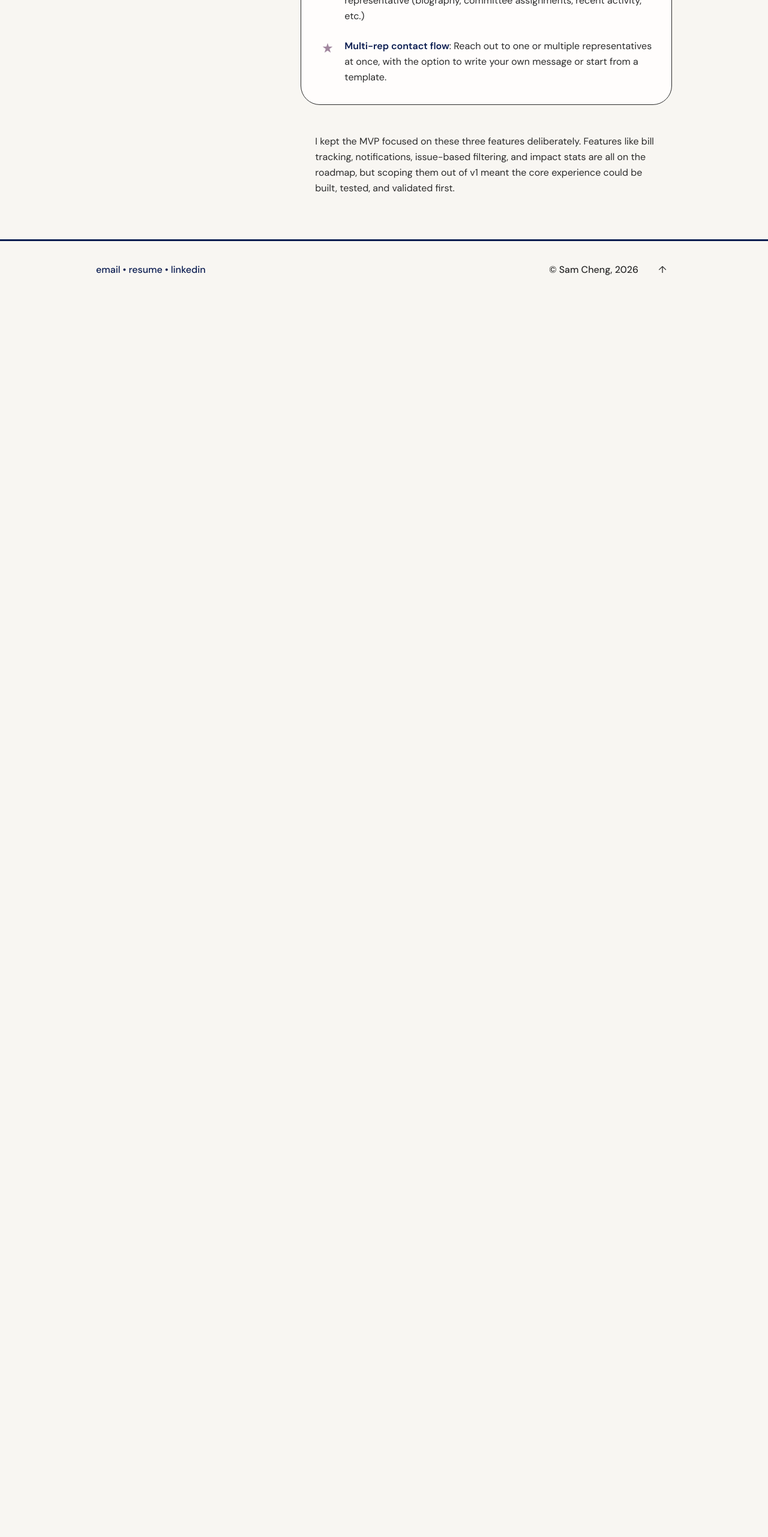
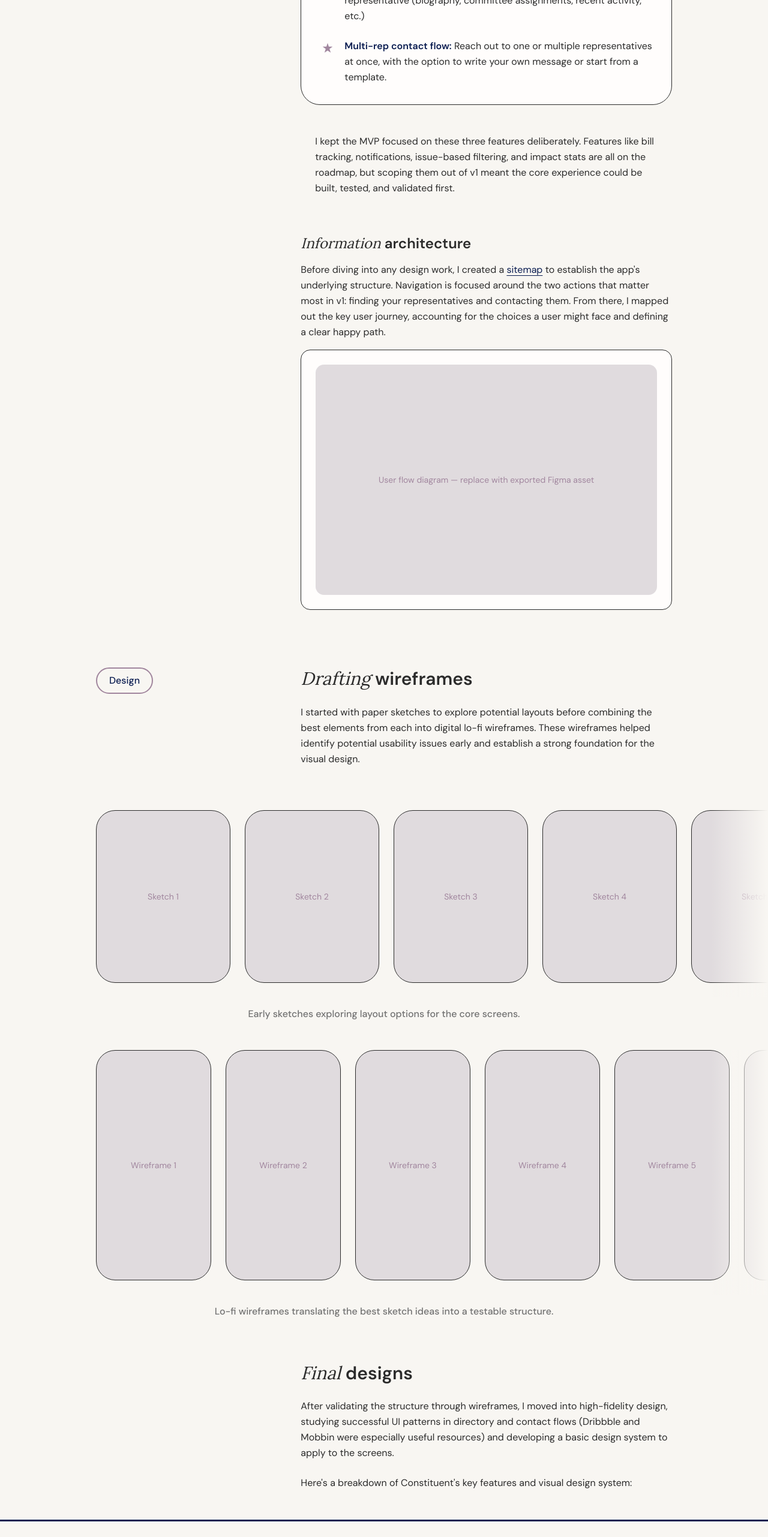
Before and after one commit to 1samanthacheng/portfolio, a Next.js app: page /constituent in a window 1280 px wide. Shown: the part 6607-9170 px from the top of the page at 60% size. Before the commit the page ends 7105 px from the top, so only its background shows below. Built offline with nearby package versions, Linux system fonts and the light colour scheme.

Commit message:
Update constituent/page.tsx
finished rest of Ideation section, added Design section

```diff
--- a/app/constituent/page.tsx
+++ b/app/constituent/page.tsx
@@ -547,15 +547,15 @@ export default function ConstituentPage() {
         {[
           {
             title: 'Representative lookup:',
-            body: 'Enter your address once and see all your elected officials across federal, state, and local levels in one place.',
+            body: ' Enter your address once and see all your elected officials across federal, state, and local levels in one place.',
           },
           {
             title: 'Rep profile overviews:',
-            body: 'Browse basic information about each representative (biography, committee assignments, recent activity, etc.)',
+            body: ' Browse basic information about each representative (biography, committee assignments, recent activity, etc.)',
           },
           {
-            title: 'Multi-rep contact flow',
-            body: ': Reach out to one or multiple representatives at once, with the option to write your own message or start from a template.',
+            title: 'Multi-rep contact flow:',
+            body: ' Reach out to one or multiple representatives at once, with the option to write your own message or start from a template.',
           },
         ].map((item) => (
           <div key={item.title} className="flex items-start gap-4">
@@ -580,6 +580,135 @@ export default function ConstituentPage() {
         I kept the MVP focused on these three features deliberately. Features like bill tracking, notifications, issue-based filtering, and impact stats are all on the roadmap, but scoping them out of v1 meant the core experience could be built, tested, and validated first.
       </div>
 
+{/* IA subsection */}
+<div className="space-y-4 pt-4">
+  <h3 className="text-2xl leading-tight">
+    <span className="font-serif italic" style={{ color: '#2B2B2B' }}>Information </span>
+    <span className="font-sans font-semibold" style={{ color: '#2B2B2B' }}>architecture</span>
+  </h3>
+  <p className="text-base leading-relaxed" style={{ color: '#2B2B2B' }}>
+    Before diving into any design work, I created a{' '}
+    <a href="#" className="underline underline-offset-4 hover:opacity-70" style={{ color: '#0B1D51' }}>
+      sitemap
+    </a>{' '}
+    to establish the app's underlying structure. Navigation is focused around the two actions that matter most in v1: finding your representatives and contacting them. From there, I mapped out the key user journey, accounting for the choices a user might face and defining a clear happy path.
+  </p>
+  {/* User flow image */}
+  <div
+    className="p-6 overflow-hidden"
+    style={{ backgroundColor: '#FFFDFC', border: '1px solid #2B2B2B', borderRadius: '16px' }}
+  >
+    <div
+      className="w-full h-96 rounded-xl flex items-center justify-center text-sm"
+      style={{ backgroundColor: '#E0DBDE', color: '#A1869E' }}
+    >
+      User flow diagram — replace with exported Figma asset
+    </div>
+  </div>
+</div>
+    </div>
+  </div>
+</section>
+
+      {/* Design Section */}
+<section className="px-10 md:px-20 lg:px-32 xl:px-40 py-12" style={{ backgroundColor: '#F8F6F2' }}>
+  <div className="grid grid-cols-1 md:grid-cols-[1fr_2fr] gap-8">
+    <div>
+      <span className="inline-block rounded-full px-5 py-2 text-base font-medium" style={{ border: '2px solid #A1869E', color: '#0B1D51' }}>
+        Design
+      </span>
+    </div>
+    <div className="space-y-6">
+      <h2 className="text-2xl md:text-3xl leading-tight">
+        <span className="font-serif italic" style={{ color: '#2B2B2B' }}>Drafting </span>
+        <span className="font-sans font-semibold" style={{ color: '#2B2B2B' }}>wireframes</span>
+      </h2>
+      <p className="text-base leading-relaxed" style={{ color: '#2B2B2B' }}>
+        I started with paper sketches to explore potential layouts before combining the best elements from each into digital lo-fi wireframes. These wireframes helped identify potential usability issues early and establish a strong foundation for the visual design.
+      </p>
+    </div>
+  </div>
+</section>
+
+{/* Sketches Carousel */}
+<section className="py-6" style={{ backgroundColor: '#F8F6F2' }}>
+  <div className="relative">
+    <div
+      className="absolute right-0 top-0 h-full w-24 z-10 pointer-events-none"
+      style={{ background: 'linear-gradient(to right, transparent, #F8F6F2)' }}
+    />
+    <div
+      className="flex gap-6 overflow-x-auto pb-6 px-10 md:px-20 lg:px-32 xl:px-40"
+      style={{ scrollbarWidth: 'none', msOverflowStyle: 'none' }}
+    >
+      {[1, 2, 3, 4, 5, 6, 7].map((i) => (
+        <div
+          key={i}
+          className="shrink-0 w-56 h-72 flex items-center justify-center text-sm"
+          style={{
+            border: '1px solid #2B2B2B',
+            borderRadius: '32px',
+            backgroundColor: '#E0DBDE',
+            color: '#A1869E',
+          }}
+        >
+          Sketch {i}
+        </div>
+      ))}
+    </div>
+  </div>
+  <p className="text-center text-base mt-4 px-10 md:px-20 lg:px-32 xl:px-40" style={{ color: '#727272', fontWeight: 500 }}>
+    Early sketches exploring layout options for the core screens.
+  </p>
+</section>
+
+{/* Wireframes Carousel */}
+<section className="py-6" style={{ backgroundColor: '#F8F6F2' }}>
+  <div className="relative">
+    <div
+      className="absolute right-0 top-0 h-full w-24 z-10 pointer-events-none"
+      style={{ background: 'linear-gradient(to right, transparent, #F8F6F2)' }}
+    />
+    <div
+      className="flex gap-6 overflow-x-auto pb-6 px-10 md:px-20 lg:px-32 xl:px-40"
+      style={{ scrollbarWidth: 'none', msOverflowStyle: 'none' }}
+    >
+      {[1, 2, 3, 4, 5, 6].map((i) => (
+        <div
+          key={i}
+          className="shrink-0 w-48 h-96 flex items-center justify-center text-sm"
+          style={{
+            border: '1px solid #2B2B2B',
+            borderRadius: '32px',
+            backgroundColor: '#E0DBDE',
+            color: '#A1869E',
+          }}
+        >
+          Wireframe {i}
+        </div>
+      ))}
+    </div>
+  </div>
+  <p className="text-center text-base mt-4 px-10 md:px-20 lg:px-32 xl:px-40" style={{ color: '#727272', fontWeight: 500 }}>
+    Lo-fi wireframes translating the best sketch ideas into a testable structure.
+  </p>
+</section>
+
+{/* Final Designs */}
+<section className="px-10 md:px-20 lg:px-32 xl:px-40 py-12" style={{ backgroundColor: '#F8F6F2' }}>
+  <div className="grid grid-cols-1 md:grid-cols-[1fr_2fr] gap-8">
+    <div />
+    <div className="space-y-6">
+      <h2 className="text-2xl md:text-3xl leading-tight">
+        <span className="font-serif italic" style={{ color: '#2B2B2B' }}>Final </span>
+        <span className="font-sans font-semibold" style={{ color: '#2B2B2B' }}>designs</span>
+      </h2>
+      <p className="text-base leading-relaxed" style={{ color: '#2B2B2B' }}>
+        After validating the structure through wireframes, I moved into high-fidelity design, studying successful UI patterns in directory and contact flows (Dribbble and Mobbin were especially useful resources) and developing a basic design system to apply to the screens.
+      </p>
+      <p className="text-base leading-relaxed" style={{ color: '#2B2B2B' }}>
+        Here's a breakdown of Constituent's key features and visual design system:
+      </p>
     </div>
   </div>
 </section>
```
